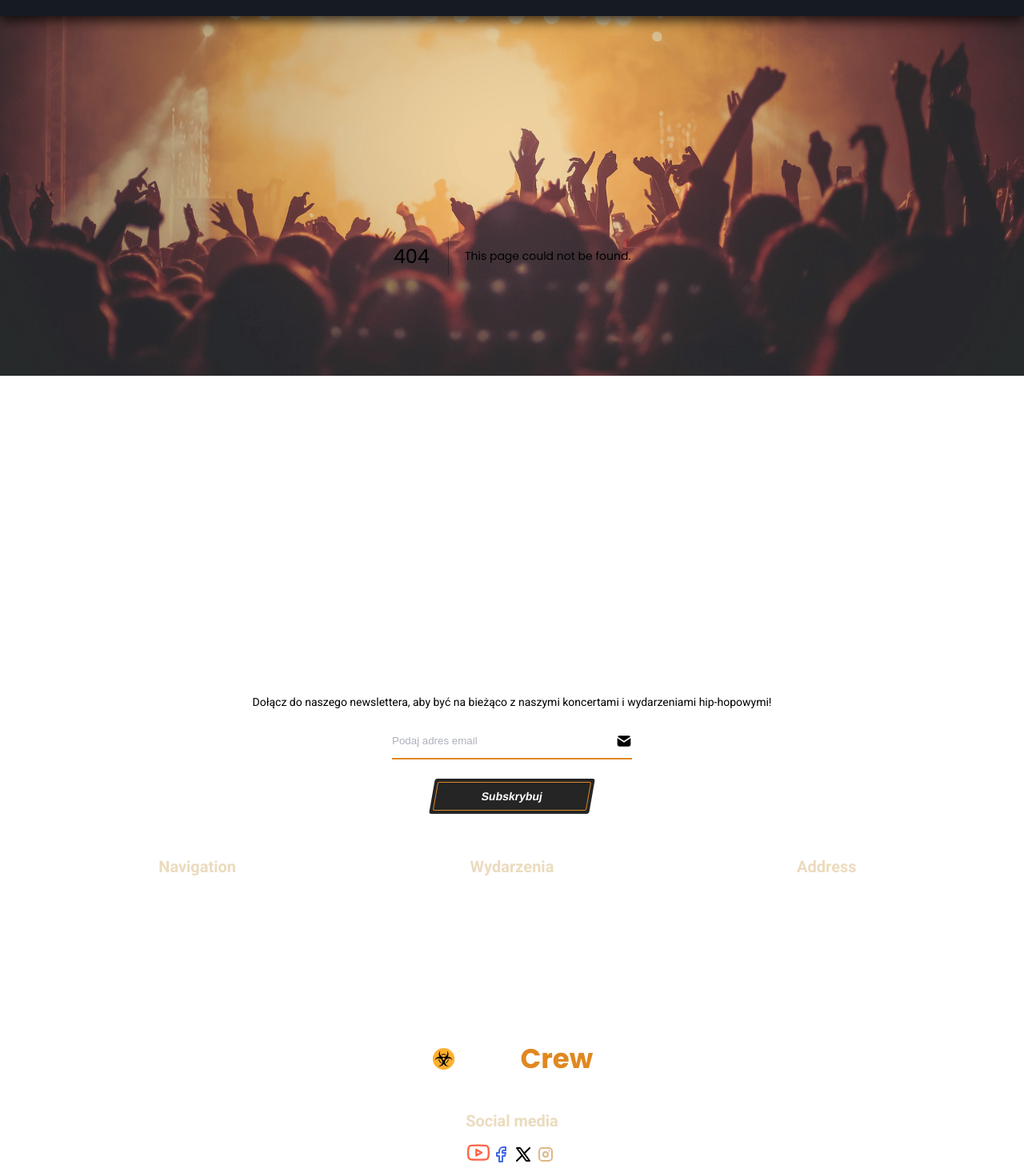
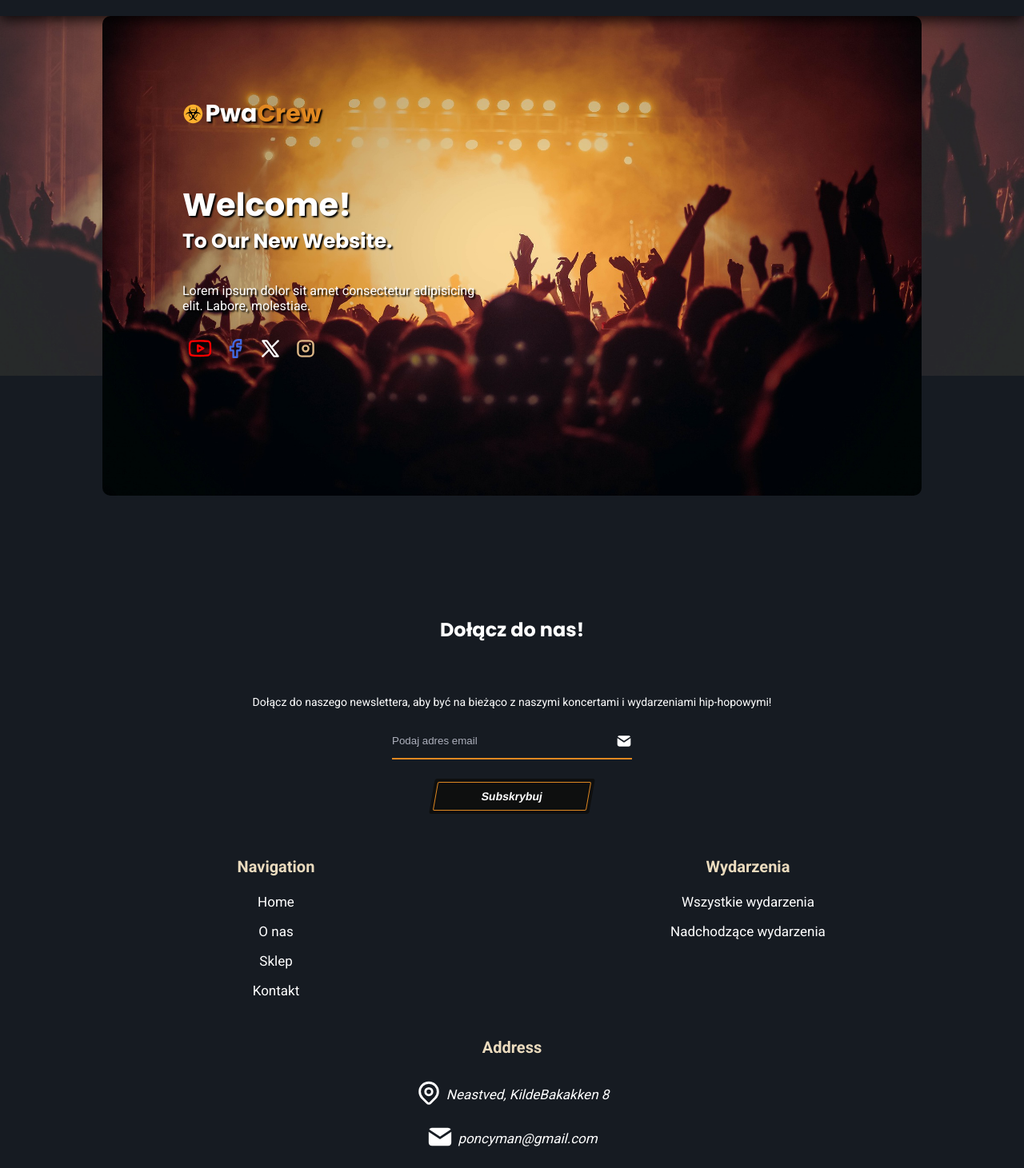
Before and after one commit to hadamalush/pwa-crew-site, a Next.js app: page /registration in a window 1280 px wide. Before the commit this address had no page. Shown: the part 80-1541 px from the top of the page at 80% size. Built offline with nearby package versions, Linux system fonts and the light colour scheme.

Commit message:
Added new component - SocialMedia, Added content for Register/Login

```diff
--- /dev/null
+++ b/src/app/(auth)/registration/page.jsx
@@ -0,0 +1,13 @@
+import styles from "./page.module.scss";
+import WrapperStart from "@/components/transitions/Wrappers/WrapperStart";
+import RegistrationForm from "@/components/transitions/Forms/Registration/RegistrationForm";
+
+export default function RegistrationPage() {
+	return (
+		<main>
+			<WrapperStart className={styles.wrapper}>
+				<RegistrationForm />
+			</WrapperStart>
+		</main>
+	);
+}
--- /dev/null
+++ b/src/app/(auth)/registration/page.module.scss
@@ -0,0 +1,4 @@
+.wrapper {
+	width: 100vw;
+	min-height: 100vh !important; // temporary
+}
--- a/src/components/Footer/Footer.jsx
+++ b/src/components/Footer/Footer.jsx
@@ -5,6 +5,7 @@ import Input from "../transitions/Input/Input";
 import Logo from "../transitions/Logo/Logo";
 import WrapperInput from "../transitions/Wrappers/WrapperInput";
 import Link from "next/link";
+import SocialMedia from "../transitions/SocialMedia/SocialMedia";
 
 const Footer = props => {
 	return (
@@ -27,7 +28,7 @@ const Footer = props => {
 				<ButtonMain variant='btnSkewRight'>Subskrybuj</ButtonMain>
 			</form>
 
-			<span className={styles["footer__box"]}>
+			<div className={styles["footer__box"]}>
 				<h5>Navigation</h5>
 				<ul>
 					<li>
@@ -45,9 +46,9 @@ const Footer = props => {
 						<Link href='/kontakt'>Kontakt</Link>
 					</li>
 				</ul>
-			</span>
+			</div>
 
-			<span className={styles["footer__box"]}>
+			<div className={styles["footer__box"]}>
 				<h5>Wydarzenia</h5>
 				<ul>
 					<li>
@@ -57,9 +58,9 @@ const Footer = props => {
 						<Link href='/wyderzenia/nadchodzace'>Nadchodzące wydarzenia</Link>
 					</li>
 				</ul>
-			</span>
+			</div>
 
-			<span className={styles["footer__box"]}>
+			<div className={styles["footer__box"]}>
 				<h5>Address</h5>
 				<address className={styles.address}>
 					<ul>
@@ -83,26 +84,13 @@ const Footer = props => {
 						</li>
 					</ul>
 				</address>
-			</span>
+			</div>
 
 			<Logo className={styles["footer__logo"]} />
 
 			<span className={styles["footer__box"]}>
 				<h5>Social media</h5>
-				<ul>
-					<li>
-						<IconRender variant='youtube' />
-					</li>
-					<li>
-						<IconRender variant='facebook' />
-					</li>
-					<li>
-						<IconRender variant='x' />
-					</li>
-					<li>
-						<IconRender variant='instagram' />
-					</li>
-				</ul>
+				<SocialMedia />
 			</span>
 
 			<p>&copy; 2023 PwaCrew - Wszystkie prawa zastrzeżone</p>
--- a/src/components/Navigation/NavbarDesktop.jsx
+++ b/src/components/Navigation/NavbarDesktop.jsx
@@ -15,7 +15,7 @@ const NavbarDesktop = props => {
 					</Link>
 				</li>
 				<li>
-					<Link href='/' className={styles["nav__list-link"]}>
+					<Link href='/registration' className={styles["nav__list-link"]}>
 						<IconRender variant='users' className={styles["nav__icon"]} />O nas
 					</Link>
 				</li>
--- /dev/null
+++ b/src/components/transitions/Forms/Registration/RegistrationForm.jsx
@@ -0,0 +1,31 @@
+import styles from "../../../../styles/components/transitions/Forms/Registration/Registration.module.scss";
+import Logo2 from "../../Logo/Logo";
+import SocialMedia from "../../SocialMedia/SocialMedia";
+
+const RegistrationForm = () => {
+	return (
+		<div className={styles.container}>
+			<div className={styles.content}>
+				<Logo2 />
+				<div className={styles["content__text"]}>
+					<h3>
+						Welcome!
+						<br />
+						<span> To Our New Website.</span>
+					</h3>
+					<p>
+						Lorem ipsum dolor sit amet consectetur adipisicing elit. Labore,
+						molestiae.
+					</p>
+					<SocialMedia />
+				</div>
+			</div>
+
+			<div className={styles["logreg-box"]}>
+				<form>dasdasdssssssssss</form>
+			</div>
+		</div>
+	);
+};
+
+export default RegistrationForm;
--- /dev/null
+++ b/src/components/transitions/SocialMedia/SocialMedia.jsx
@@ -0,0 +1,21 @@
+import styles from "../../../styles/components/transitions/SocialMedia/SocialMedia.module.scss";
+import IconRender from "@/components/Icons/IconRender";
+
+export default function SocialMedia() {
+	return (
+		<ul className={styles["social-media"]}>
+			<li>
+				<IconRender variant='youtube' />
+			</li>
+			<li>
+				<IconRender variant='facebook' />
+			</li>
+			<li>
+				<IconRender variant='x' />
+			</li>
+			<li>
+				<IconRender variant='instagram' className={styles.check} />
+			</li>
+		</ul>
+	);
+}
--- a/src/styles/components/Footer/Footer.module.scss
+++ b/src/styles/components/Footer/Footer.module.scss
@@ -105,20 +105,11 @@
 		font-size: 3.4rem;
 	}
 
-	span:last-of-type {
+	.footer__box:last-of-type {
 		width: 100%;
-		li {
-			display: inline-block;
-		}
-		li:first-child {
-			color: tomato;
-		}
 
-		li:nth-child(2) {
-			color: royalblue;
-		}
-		li:nth-child(4) {
-			color: burlywood;
+		h5 {
+			margin-bottom: 1em;
 		}
 	}
 
--- /dev/null
+++ b/src/styles/components/transitions/Forms/Registration/Registration.module.scss
@@ -0,0 +1,48 @@
+@import "../../../../transitions/variables";
+
+.container {
+	position: absolute;
+	left: 50%;
+	width: 80%;
+	height: 550px;
+	transform: translateX(-50%);
+	height: 60rem;
+	overflow: hidden;
+	background-image: url("/images/header/concert.jpg");
+	background-size: cover;
+	background-position: center;
+	border-radius: 10px;
+}
+
+.container .content {
+	display: flex;
+	flex-wrap: wrap;
+	width: 58%;
+	height: 100%;
+	padding: 10em;
+
+	h3 {
+		font-size: 4rem;
+		line-height: 1em;
+		text-shadow: $heading-primary-shadow;
+	}
+	h3 > span {
+		font-size: 2.5rem;
+		font-weight: bold;
+	}
+
+	p {
+		margin: 2em 0;
+		text-shadow: $heading-primary-shadow;
+	}
+
+	a {
+		align-self: start;
+		justify-content: start;
+		font-size: 3rem;
+	}
+
+	&__text {
+		width: 100%;
+	}
+}
--- a/src/styles/components/transitions/Logo/Logo.module.scss
+++ b/src/styles/components/transitions/Logo/Logo.module.scss
@@ -11,8 +11,9 @@
 	}
 	&__text {
 		display: inline;
-		margin-left: 0.2em;
+		margin-left: 0.05em;
 		font-size: inherit;
+		text-shadow: $heading-primary-shadow;
 
 		&--awarded {
 			color: $secondary-color;
--- /dev/null
+++ b/src/styles/components/transitions/SocialMedia/SocialMedia.module.scss
@@ -0,0 +1,33 @@
+.social-media {
+	div:first-child {
+		display: flex;
+		flex-direction: column;
+		align-items: center;
+		width: 2.4rem;
+	}
+	div {
+		transform: scale(1.2);
+		transition: transform 0.3s;
+		cursor: pointer;
+	}
+
+	div:hover {
+		transform: scale(1.4);
+	}
+	li {
+		height: 100%;
+		display: inline-block;
+		padding: 0 1em;
+	}
+
+	li:first-child {
+		color: red;
+	}
+
+	li:nth-child(2) {
+		color: royalblue;
+	}
+	li:nth-child(4) {
+		color: burlywood;
+	}
+}
```
